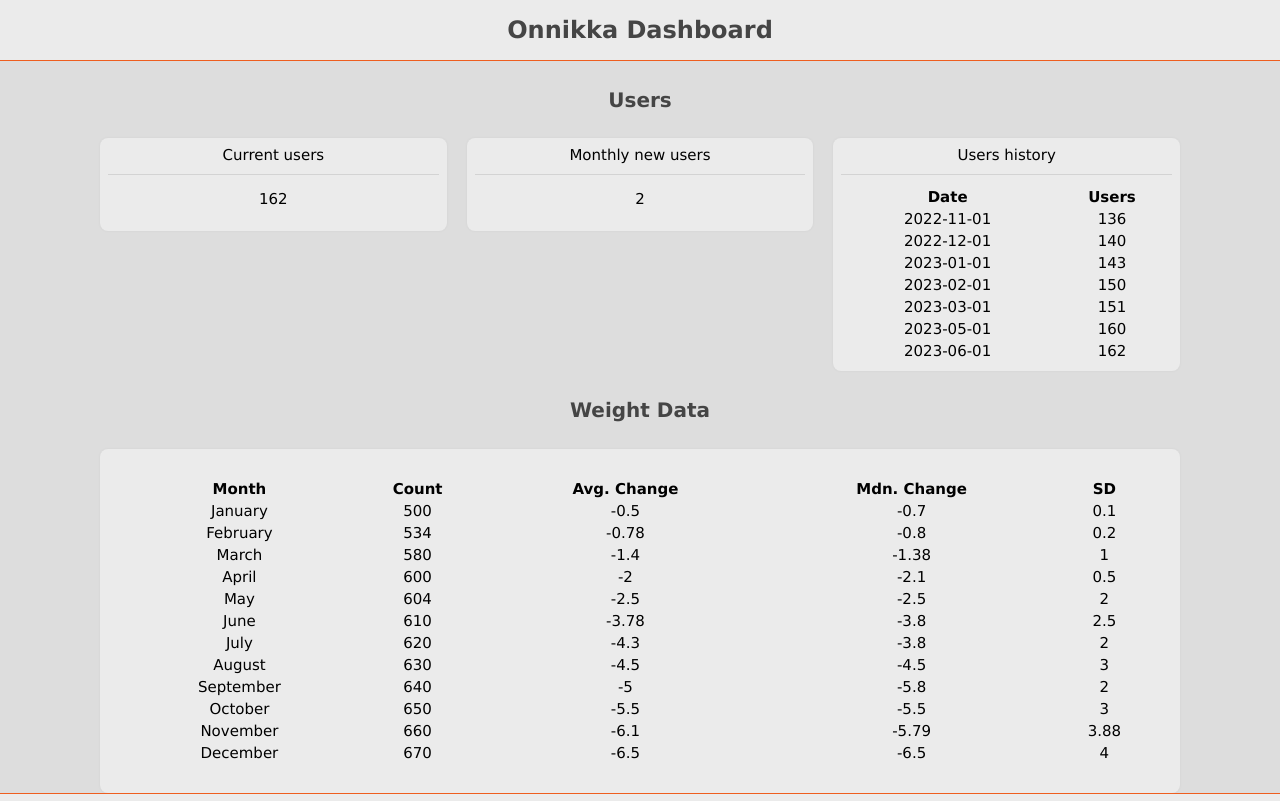
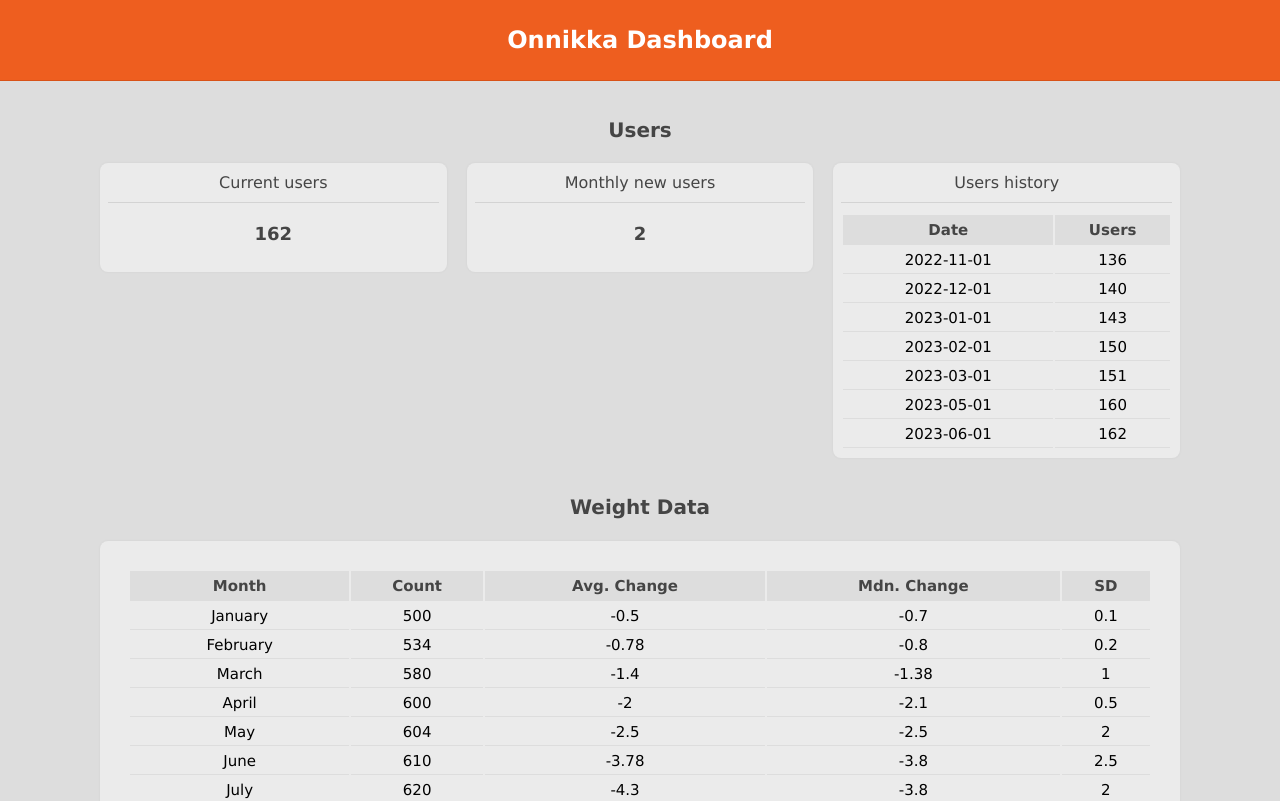
Before and after one commit to joheiska/onnikka-dashboard, a React (Vite) app: page / in a window 1280 px wide. Shown: the top 801 px of the page. Built offline with nearby package versions, Linux system fonts and the light colour scheme.

Commit message:
style changes

```diff
--- a/src/App.css
+++ b/src/App.css
@@ -8,6 +8,7 @@
 .content-area {
   flex: auto;
   background-color: #dddddd;
+  padding-bottom: 40px;
 }
 
 .container {
@@ -23,21 +24,18 @@
 }
 
 header, footer {
-  background-color: #ebebeb;
+  background-color: #ee5e1f;
+  color: #fff;
   text-align: center;
+  padding: 10px;
 }
 
 header {
-  border-bottom: 1px solid #ee5e1f;
+  border-bottom: 1px solid #d85218;
 }
 
 footer {
-  border-top: 1px solid #ee5e1f;
-}
-
-h1, h2, h4 {
-  color: #454545;
-  font-weight: 600;
+  border-top: 1px solid #d85218;
 }
 
 h1 {
@@ -49,13 +47,34 @@ h2 {
 }
 
 h4 {
+  color: #454545;
   font-size: 16px;
   font-weight: 500;
+  margin: 2px;
+}
+
+.counter-text {
+  font-size: 18px;
+  color: #454545;
+  font-weight: 600;
+  margin: 20px;
+}
+
+table th {
+  background-color: #dddddd;
+  color: #454545;
+  padding: 6px 0px 6px 0px;
+}
+
+table td {
+  padding: 4px 0px 4px 0px;
+  border-bottom: 1px solid #dddddd;
 }
 
 .title {
+  color: #454545;
   width: 100%;
-  padding: 10px 0px 10px 0px;
+  padding: 20px 0px 5px 0px;
 }
 
 .card {
--- a/src/App.jsx
+++ b/src/App.jsx
@@ -18,7 +18,7 @@ function App() {
       </div>
       <footer>
         <div className="container">
-          <h4>© 2023</h4>
+          <p>© 2023</p>
         </div>
       </footer>
     </div>
--- a/src/UsersView.jsx
+++ b/src/UsersView.jsx
@@ -44,17 +44,17 @@ function UsersView() {
       ) : (
         <div className="grid">
           <div className="card text-center">
-            Current users
+            <h4>Current users</h4>
             <div className="divider" />
-            <p>{usersData.slice(-1)[0].users}</p>
+            <p className="counter-text">{usersData.slice(-1)[0].users}</p>
           </div>
           <div className="card text-center">
-            Monthly new users
+            <h4>Monthly new users</h4>
             <div className="divider" />
-            <p>{usersData.slice(-1)[0].users - usersData.slice(-2)[0].users}</p>
+            <p className="counter-text">{usersData.slice(-1)[0].users - usersData.slice(-2)[0].users}</p>
           </div>
           <div className="card text-center">
-            Users history
+            <h4>Users history</h4>
             <div className="divider" />
             <UserHistoryTable data={usersData} />
           </div>
```
